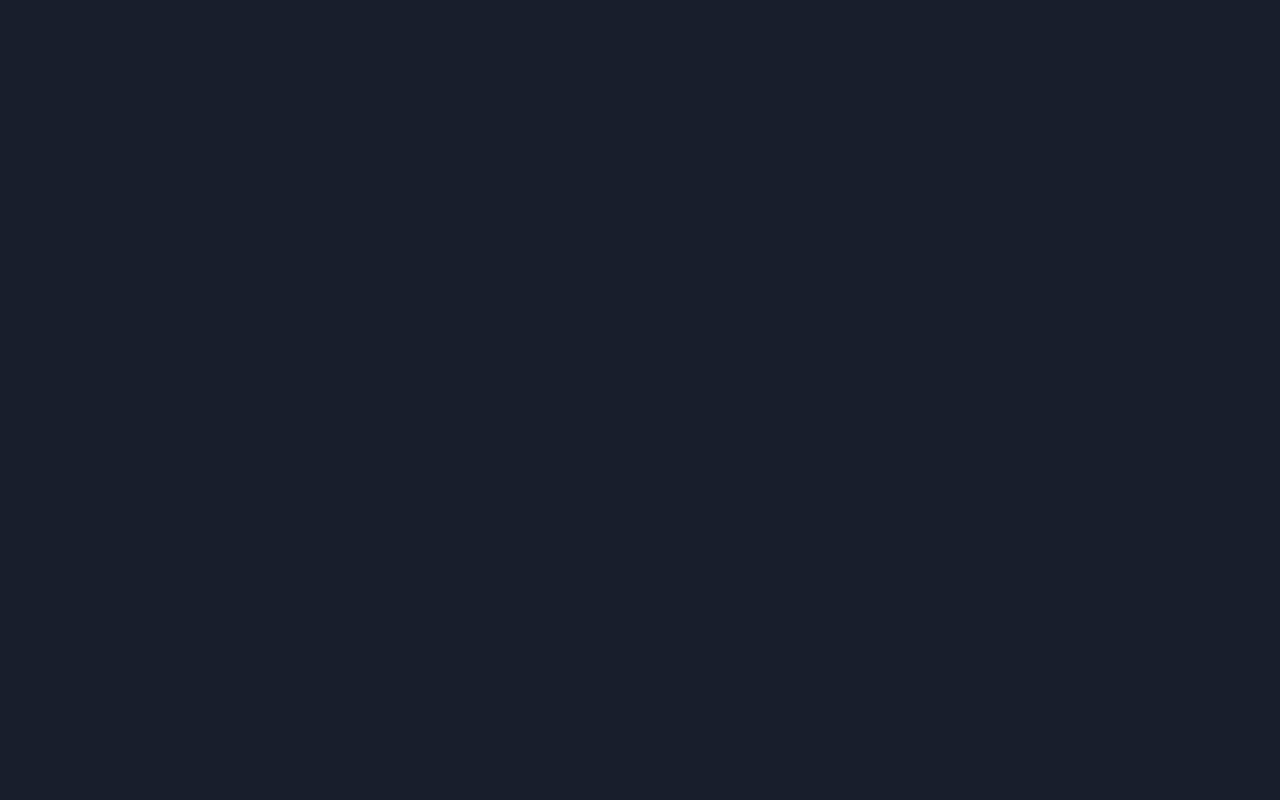
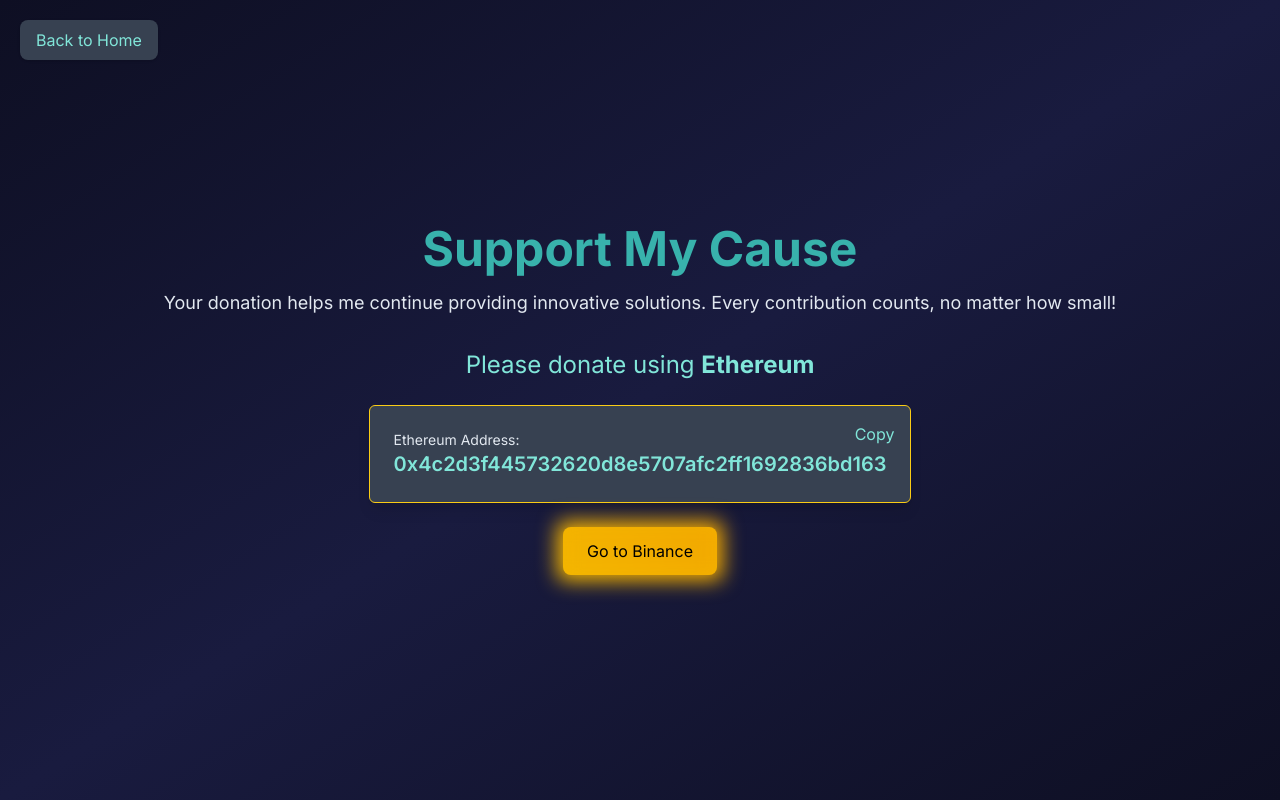
Before and after one commit to BaslaelWorkineh/ML-with-GUI, a Nuxt app: page /donateme in a window 1280 px wide. Before the commit this address had no page. Built offline with nearby package versions, Linux system fonts and the light colour scheme.

Commit message:
donate me done

```diff
--- /dev/null
+++ b/pages/donateme.vue
@@ -0,0 +1,156 @@
+<template>
+    <div class="bg-gradient min-h-screen flex items-center justify-center">
+      <!-- Back to Home Button -->
+      <button
+        class="absolute top-5 left-5 bg-gray-700 text-teal-300 py-2 px-4 rounded-lg shadow hover:bg-gray-600 transition"
+        @click="goHome">
+        Back to Home
+      </button>
+
+      <!-- Copy Alert -->
+      <div
+        v-if="showCopyAlert"
+        class="fixed top-5 left-1/2 transform -translate-x-1/2 px-6 py-3 bg-teal-500 text-white rounded-lg shadow-lg z-50 transition-opacity duration-300"
+      >
+        Address copied to clipboard!
+      </div>
+
+      <!-- Donation Section -->
+      <div class="w-full h-full p-8 flex flex-col justify-center items-center rounded-xl">
+        <div class="text-center mb-8">
+          <h1 class="text-5xl font-extrabold text-teal-500 mb-4 spotlight-text">
+            Support My Cause
+          </h1>
+          <p class="text-lg text-gray-400">
+            Your donation helps me continue providing innovative solutions. Every contribution counts, no matter how small!
+          </p>
+        </div>
+
+        <!-- Selected Donation Amount -->
+        <div class="text-center mb-6">
+          <p class="text-2xl text-teal-300">Please donate using <strong>Ethereum</strong></p>
+        </div>
+
+        <!-- Ethereum Donation -->
+        <div
+          class="bg-gray-700 border border-yellow-400 shadow-lg p-6 rounded-md mb-6 relative cursor-pointer"
+          @click="copyToClipboard"
+        >
+          <p class="text-sm text-gray-400">Ethereum Address:</p>
+          <p class="text-xl font-semibold text-teal-300 break-all" :title="ethereumAddress">
+            {{ ethereumAddress }}
+          </p>
+          <span class="absolute right-4 top-4 text-teal-300 hover:text-teal-500">Copy</span>
+        </div>
+
+        <!-- Donation Action -->
+        <div class="text-center">
+          <button @click="redirectToPayment" class="btn-donate">Go to Binance</button>
+        </div>
+      </div>
+    </div>
+  </template>
+
+
+
+
+  <script setup>
+  import { ref } from 'vue';
+
+  // Ethereum address for donation
+  const ethereumAddress = '0x4c2d3f445732620d8e5707afc2ff1692836bd163';
+
+  // Reactive state for the copy alert
+  const showCopyAlert = ref(false);
+
+  const redirectToPayment = () => {
+    const donationUrl = `https://accounts.binance.com/`;
+    window.location.href = donationUrl;
+  };
+
+  const copyToClipboard = () => {
+    navigator.clipboard
+      .writeText(ethereumAddress)
+      .then(() => {
+        // Show the alert for 3 seconds
+        showCopyAlert.value = true;
+        setTimeout(() => {
+          showCopyAlert.value = false;
+        }, 3000);
+      })
+      .catch((err) => {
+        alert('Failed to copy Ethereum address: ' + err);
+      });
+  };
+
+  const goHome = () => {
+    // Replace with your home page URL or routing logic
+    window.location.href = '/';
+  };
+  </script>
+
+
+
+  <style scoped>
+  /* Gradient Background */
+  .bg-gradient {
+    background: linear-gradient(to bottom right, #0e0f23, #191b3f, #0e0f23);
+    position: relative;
+    overflow: hidden;
+  }
+
+  /* Button Styling */
+  .btn-donate {
+    padding: 12px 24px;
+    font-size: 16px;
+    border-radius: 8px;
+    transition: background-color 0.3s ease, transform 0.3s ease, box-shadow 0.3s ease;
+    background: #f3b600;
+    color: #000;
+    text-align: center;
+    width: 100%;
+    max-width: 300px;
+    position: relative;
+    z-index: 1;
+  }
+
+  .btn-donate:hover {
+    background-color: #f2a700;
+    transform: scale(1.05);
+    box-shadow: 0 0 20px rgba(243, 182, 0, 0.8), 0 0 40px rgba(243, 182, 0, 0.8);
+  }
+
+  .btn-donate::after {
+    content: '';
+    position: absolute;
+    top: -6px;
+    left: -6px;
+    right: -6px;
+    bottom: -6px;
+    background: linear-gradient(45deg, #f3b600, #f2a700);
+    border-radius: 8px;
+    z-index: -1;
+    filter: blur(10px);
+  }
+
+  /* Text Colors */
+  .text-teal-500 {
+    color: #38b2ac;
+  }
+
+  .text-teal-300 {
+    color: #81e6d9;
+  }
+
+  .text-gray-400 {
+    color: #e2e8f0;
+  }
+
+  /* Back to Home Button */
+button.absolute {
+  z-index: 50; /* Ensure it's above most elements */
+}
+button.absolute:hover {
+  background-color: #374151; /* Slightly lighter gray for hover */
+}
+  </style>
--- a/pages/index.vue
+++ b/pages/index.vue
@@ -16,15 +16,9 @@
         <div class="mt-6 flex flex-wrap gap-4 justify-center">
           <button
             @click="goToDocs"
-    class="bg-teal-600 hover:bg-teal-700 py-3 px-6 rounded-lg text-lg w-full sm:w-auto text-center"
-  >
-    Docs
-  </button>
-  <button
-    @click="goToPricing"
             class="bg-transparent border-2 border-white py-3 px-6 rounded-lg text-lg hover:bg-white hover:text-gray-900 w-full sm:w-auto text-center"
           >
-    Pricing
+            Explore Docs
           </button>
           <button
             @click="goToTrainMl"
@@ -33,13 +27,17 @@
             Get Started
           </button>
         </div>
+      </div>
 
-
-      </div>
+      <!-- Donate Me button at the top right -->
+      <button
+      @click="goToDonateMe"
+      class="absolute top-4 right-4 bg-pink-600 text-white py-2 px-6 rounded-full shadow-lg hover:bg-pink-700 transition ease-in-out">
+        Donate Me
+      </button>
     </section>
   </div>
 </template>
-
 <script setup>
 onMounted(() => {
   const canvas = document.getElementById('lightTrails');
@@ -155,16 +153,16 @@ onMounted(() => {
 import { useRouter } from 'vue-router';
 const router = useRouter();
 
-const goToPricing = () => {
-  router.push('/pricing');
-};
-
 const goToTrainMl = () => {
   router.push('/trainml');
 };
 
 const goToDocs = () => {
   router.push('/docs');
+}
+
+const goToDonateMe = () => {
+  router.push('/donateme')
 }
 </script>
 
@@ -192,4 +190,24 @@ const goToDocs = () => {
   pointer-events: none;
   z-index: 1;
 }
+
+button {
+  z-index: 10; /* Ensure button stays on top */
+}
+
+.donate-button {
+  position: absolute;
+  top: 4rem;
+  right: 4rem;
+  background-color: #f472b6; /* Tailwind pink-600 */
+  color: white;
+  padding: 0.5rem 1.5rem;
+  border-radius: 9999px;
+  box-shadow: 0px 4px 6px rgba(0, 0, 0, 0.1);
+  transition: background-color 0.3s ease-in-out;
+}
+
+.donate-button:hover {
+  background-color: #e11d48; /* Tailwind pink-700 */
+}
 </style>
```
Lines whose indentation alone changed are shown as unchanged.
